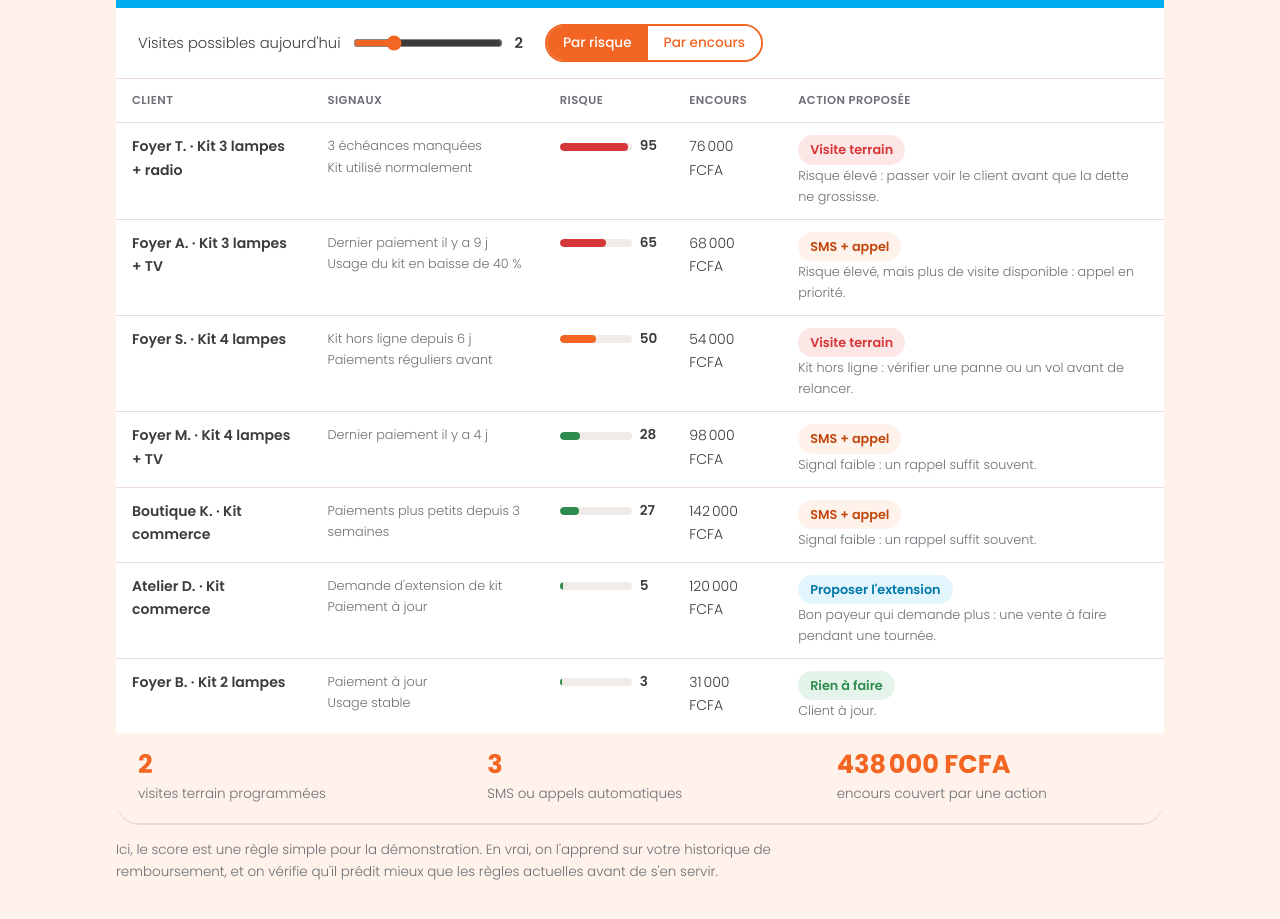
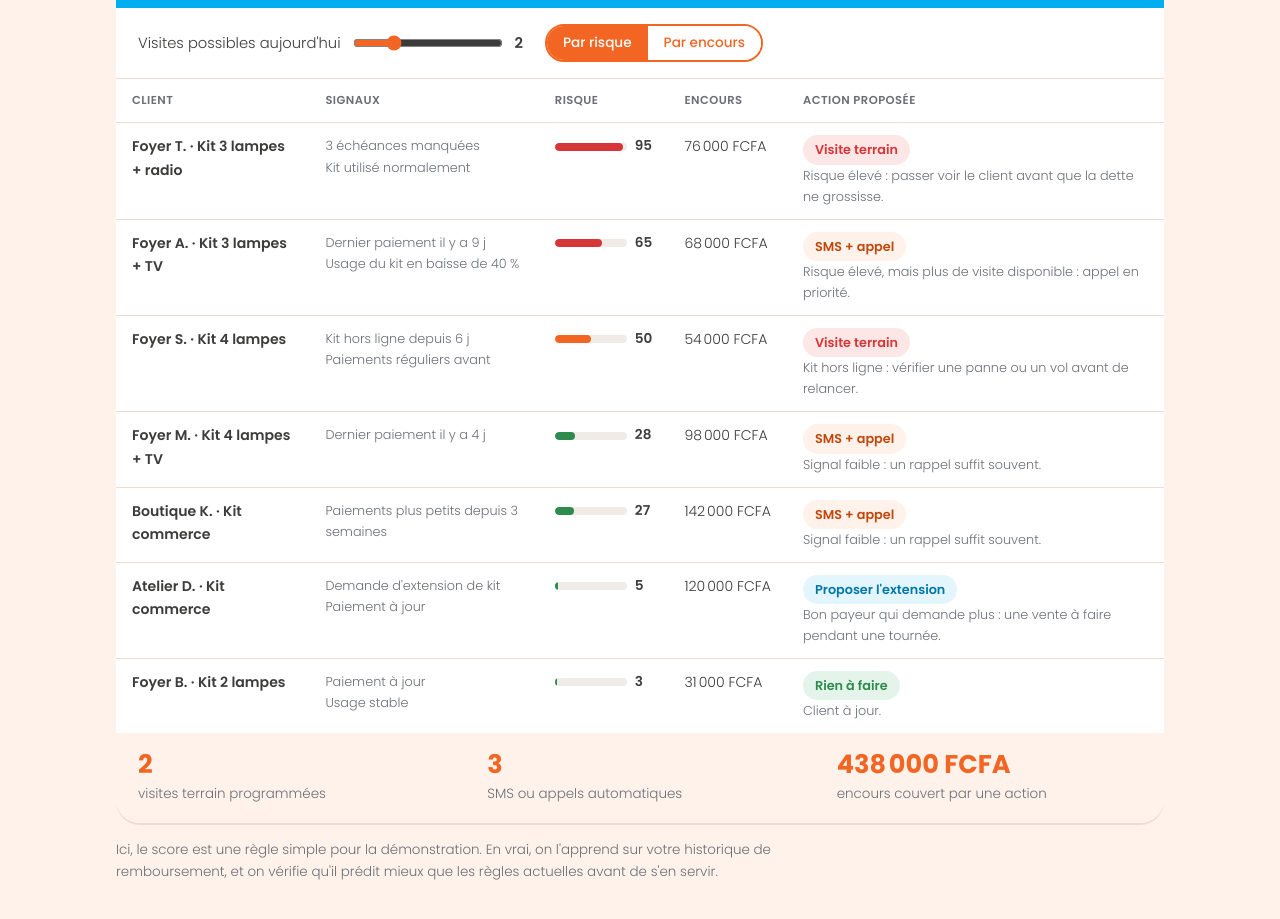
Before and after one commit to getflorentin/qotto-ceepia, a plain HTML site: page index.html in a window 1280 px wide. Shown: the part 3100-4019 px from the top of the page. Drawn offline with Linux system fonts and the light colour scheme.

Commit message:
Montants sur une ligne

```diff
--- a/index.html
+++ b/index.html
@@ -323,7 +323,7 @@ function render(){
     else if(c.r>=20||c.offline){a='SMS + appel';cls='a-s';s++;cov+=c.enc;why=c.offline?'Pas de visite possible aujourd\'hui : appel pour qualifier la panne.':c.r>=45?'Risque élevé, mais plus de visite disponible : appel en priorité.':'Signal faible : un rappel suffit souvent.';}
     else {a='Rien à faire';cls='a-o';why='Client à jour.';}
     const col=c.r>=60?'var(--bad)':c.r>=30?'var(--orange)':'var(--ok)';
-    return `<tr><td><b>${c.n}</b></td><td>${c.sig.map(x=>'<div class="why">'+x+'</div>').join('')}</td><td><span class="score"><span class="meter"><i style="width:${c.r}%;background:${col}"></i></span>${c.r}</span></td><td>${fmt(c.enc)}</td><td><span class="act ${cls}">${a}</span><div class="why">${why}</div></td></tr>`;
+    return `<tr><td><b>${c.n}</b></td><td>${c.sig.map(x=>'<div class="why">'+x+'</div>').join('')}</td><td><span class="score"><span class="meter"><i style="width:${c.r}%;background:${col}"></i></span>${c.r}</span></td><td style="white-space:nowrap">${fmt(c.enc)}</td><td><span class="act ${cls}">${a}</span><div class="why">${why}</div></td></tr>`;
   }).join('');
   document.getElementById('s1').textContent=v;document.getElementById('s2').textContent=s;document.getElementById('s3').textContent=fmt(cov);
 }
```
